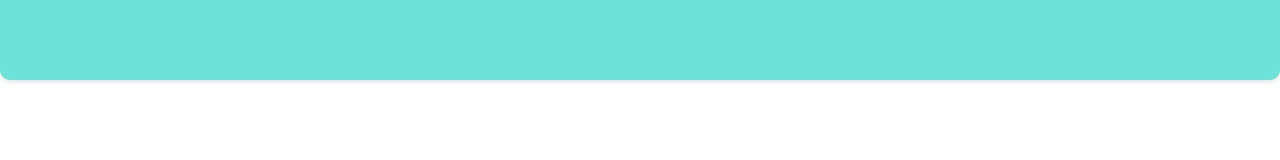
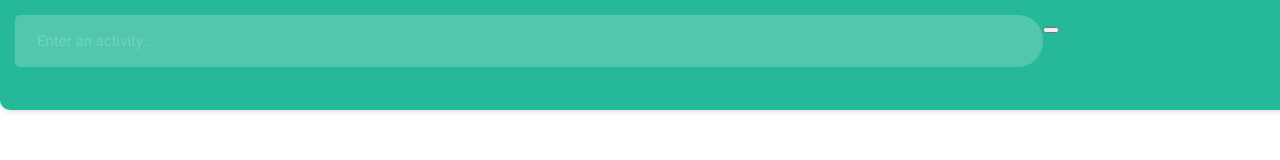
Before and after one commit to kshitijzutshi/To-do-app, a plain HTML site: page resources/index.html in a window 1280 px wide. Drawn offline with Linux system fonts and the light colour scheme.

Commit message:
changes to add boxes

```diff
--- a/resources/css/style.css
+++ b/resources/css/style.css
@@ -1,14 +1,49 @@
+body,input,button{
+    font-family: 'Roboto', sans-serif;
+}
+
 
 header{
 
     width: 100%;
     height: 80px;
     position:fixed;
+    padding: 15px;
     top: 0;
     left: 0;
     z-index: 5 ;
-    background: #6ce2d8;
+    background: #25b99a;
     box-shadow: 0px 2px 4px rgba(44,62, 88, 0.15);
     border-bottom-left-radius: 10px;
     border-bottom-right-radius: 10px;
 }
+
+header input{
+    width: 80%;
+    height: 50px;
+    float: left;
+    color: #fff;
+    font-size: 15px;
+    font-weight: 400;
+    text-indent: 20px ;
+    background: rgba(255, 255, 255,0.2);
+    border-top-left-radius: 5px;
+    border-top-right-radius: 25px;
+    border-bottom-left-radius: 5px;
+    border-bottom-right-radius: 25px;
+
+    border: 0px;
+    box-shadow: none;
+    outline: none;
+
+
+    -webkit-appearance: none;
+    -moz-appearance: none;
+    -o-appearence: none;
+    appearance: none;
+
+}
+
+header ::-webkit-input-placeholder{
+    color: rgba(255, 255, 255,0.2);
+}
--- a/resources/index.html
+++ b/resources/index.html
@@ -4,12 +4,14 @@
 <head>
     <meta charset="utf-8">
     <title>Todo List app</title>
+    <link href="https://fonts.googleapis.com/css?family=Roboto:400,500,700&display=swap" rel="stylesheet">
     <link rel="stylesheet" type="text/css" href="css/style.css">
 
 </head>
 <body>
     <header>
-
+        <input type="text" placeholder="Enter an activity..">
+        <button></button>
     </header>
 </body>
 </html>
```
